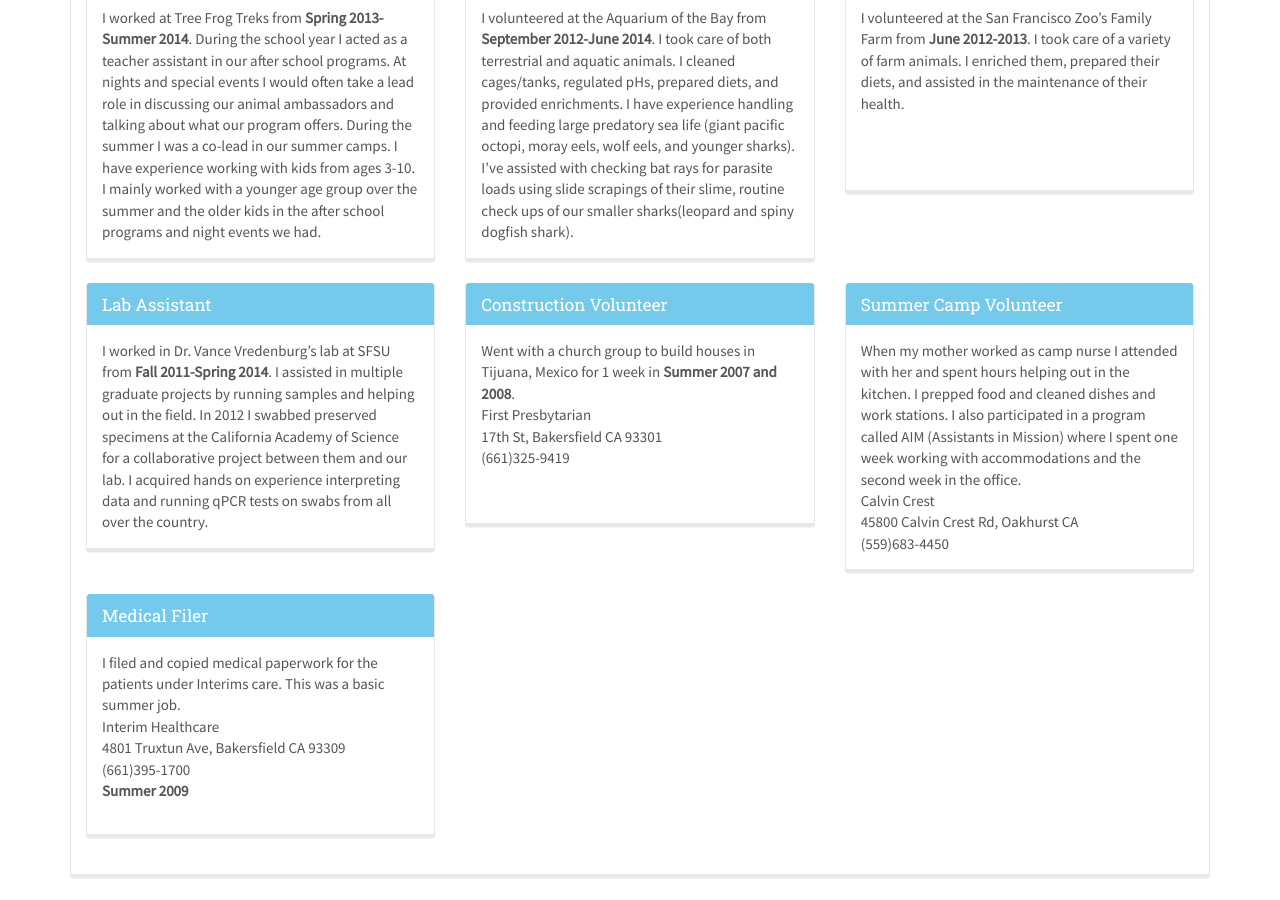
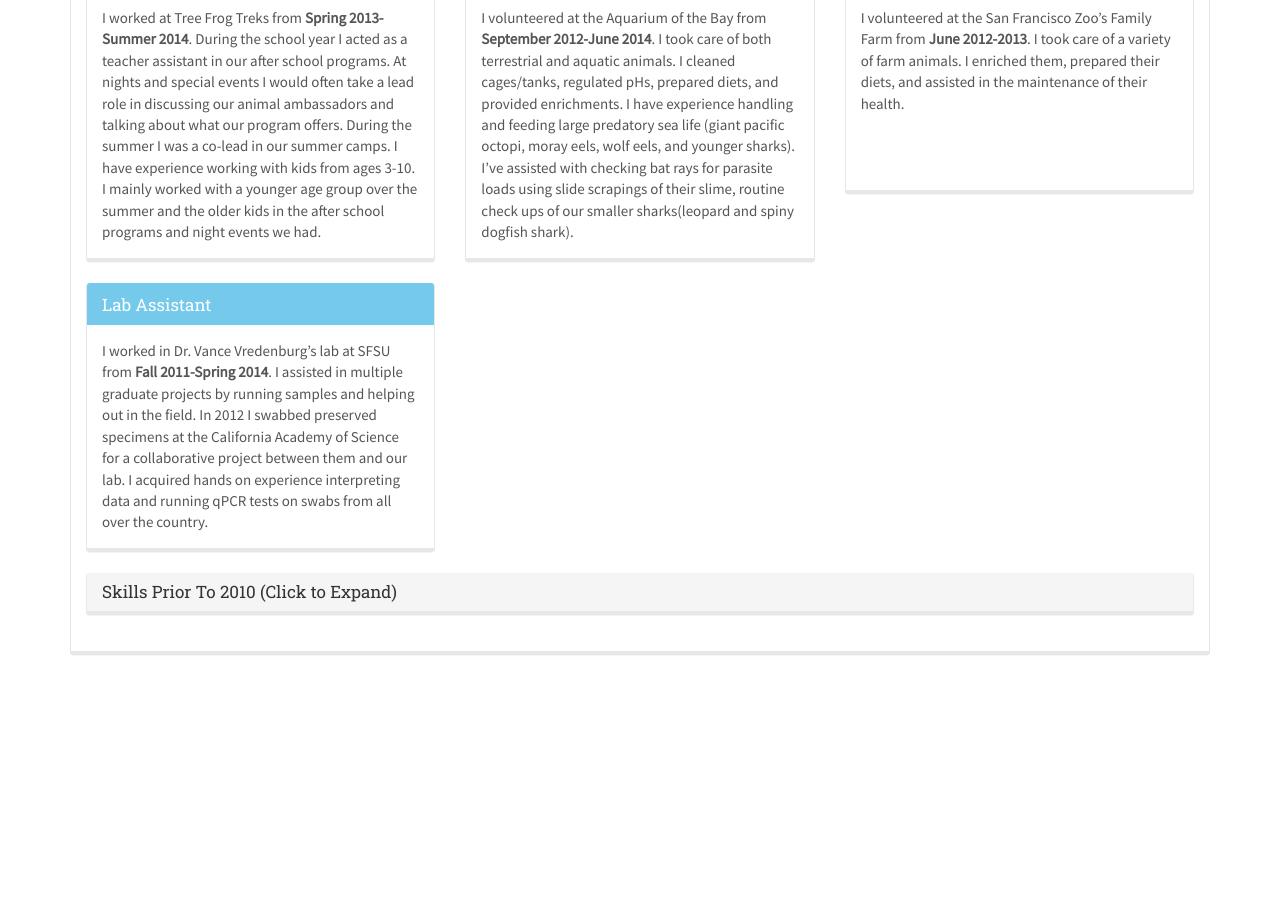
Before and after one commit to iondune/mackenziedunn.com, a Jekyll site: the page built from index.html, in a window 1280 px wide and 900 px high, scrolled down 1095 px. Built offline with Jekyll 4.4.1, drawn with Linux system fonts in a browser that asks for light colours; nearby versions of some CDN libraries; after the commit the page ends 1772 px from its top, so only the background shows below that.

Commit message:
Rework experience section

```diff
--- a/_data/resume/experience.yml
+++ b/_data/resume/experience.yml
@@ -10,6 +10,7 @@
     older kids in the after school programs and night events we had.
 
 - heading: Animal Care Volunteer
+  clear: visible-xs-block visible-sm-block visible-md-block
   body: >
     I volunteered at the Aquarium of the Bay from <strong>September 2012-June 2014</strong>. I
     took care of both terrestrial and aquatic animals. I cleaned cages/tanks,
@@ -19,13 +20,12 @@
     for parasite loads using slide scrapings of their slime, routine check ups
     of our smaller sharks(leopard and spiny dogfish shark).
 
-
 - heading: Family Farm Volunteer
+  clear: yes
   body: >
     I volunteered at the San Francisco Zoo’s Family Farm from <strong>June 2012-2013</strong>. I
     took care of a variety of farm animals. I enriched them, prepared their
     diets, and assisted in the maintenance of their health.
-  clear: yes
 
 - heading: Lab Assistant
   body: >
@@ -35,27 +35,3 @@
     of Science for a collaborative project between them and our lab. I acquired
     hands on experience interpreting data and running qPCR tests on swabs from
     all over the country.
-
-
-- heading: Construction Volunteer
-  body: >
-    Went with a church group to build houses in Tijuana, Mexico for 1 week in
-    <strong>Summer 2007 and 2008</strong>.<br />First Presbytarian<br />17th St, Bakersfield CA
-    93301<br /> (661)325-9419
-
-
-- heading: Summer Camp Volunteer
-  body: >
-    When my mother worked as camp nurse I attended with her and spent hours
-    helping out in the kitchen. I prepped food and cleaned dishes and work
-    stations. I also participated in a program called AIM (Assistants in
-    Mission) where I spent one week working with accommodations and the second
-    week in the office.<br />Calvin Crest<br />45800 Calvin Crest Rd, Oakhurst
-    CA<br /> (559)683-4450
-
-
-- heading: Medical Filer
-  body: >
-    I filed and copied medical paperwork for the patients under Interims care.
-    This was a basic summer job.<br />Interim Healthcare<br />4801 Truxtun Ave,
-    Bakersfield CA 93309<br />(661)395-1700<br /><strong>Summer 2009</strong>
--- /dev/null
+++ b/_data/resume/oldexperience.yml
@@ -0,0 +1,21 @@
+
+- heading: Construction Volunteer
+  body: >
+    Went with a church group to build houses in Tijuana, Mexico for 1 week in
+    <strong>Summer 2007 and 2008</strong>.<br />First Presbytarian<br />17th St, Bakersfield CA
+    93301<br /> (661)325-9419
+
+- heading: Summer Camp Volunteer
+  body: >
+    When my mother worked as camp nurse I attended with her and spent hours
+    helping out in the kitchen. I prepped food and cleaned dishes and work
+    stations. I also participated in a program called AIM (Assistants in
+    Mission) where I spent one week working with accommodations and the second
+    week in the office.<br />Calvin Crest<br />45800 Calvin Crest Rd, Oakhurst
+    CA<br /> (559)683-4450
+
+- heading: Medical Filer
+  body: >
+    I filed and copied medical paperwork for the patients under Interims care.
+    This was a basic summer job.<br />Interim Healthcare<br />4801 Truxtun Ave,
+    Bakersfield CA 93309<br />(661)395-1700<br /><strong>Summer 2009</strong>
--- a/index.html
+++ b/index.html
@@ -115,9 +115,46 @@
           </div>
         </div>
       </div>
-      {% if experience.clear %}<div class="clearfix"></div>{% endif %}
+      {% if experience.clear %}<div class="clearfix {{ experience.clear }}"></div>{% endif %}
 {% endfor %}
 
+    </div>
+    <div class="row">
+    <div class="col-xs-12">
+    <div class="panel-group" id="accordion" role="tablist" aria-multiselectable="true">
+      <div class="panel panel-default">
+        <div class="panel-heading" role="tab" id="headingOne">
+          <h4 class="panel-title">
+            <a data-toggle="collapse" data-parent="#accordion" href="#collapseOne" aria-expanded="true" aria-controls="collapseOne">
+              Skills Prior To 2010 (Click to Expand)
+            </a>
+          </h4>
+        </div>
+        <div id="collapseOne" class="panel-collapse collapse" role="tabpanel" aria-labelledby="headingOne">
+          <div class="panel-body">
+            <div class="row">
+
+{% for experience in site.data.resume.oldexperience %}
+              <div class="col-lg-4 col-sm-6">
+                <div class="panel panel-info" style="min-height: 244px;">
+                  <div class="panel-heading">
+                    {% if experience.icon %}<img src="{{ experience.icon | prepend: site.baseurl }}" style="padding-right: 10px;"/> {% endif %}
+                    <h3 class="panel-title" style="vertical-align: bottom; display: inline;">{{ experience.heading }}</h3>
+                  </div>
+                  <div class="panel-body">
+                    {{ experience.body }}
+                  </div>
+                </div>
+              </div>
+              {% if experience.clear %}<div class="clearfix {{ experience.clear }}"></div>{% endif %}
+{% endfor %}
+
+            </div>
+          </div>
+        </div>
+      </div>
+    </div>
+    </div>
     </div>
   </div>
 </div>
```
